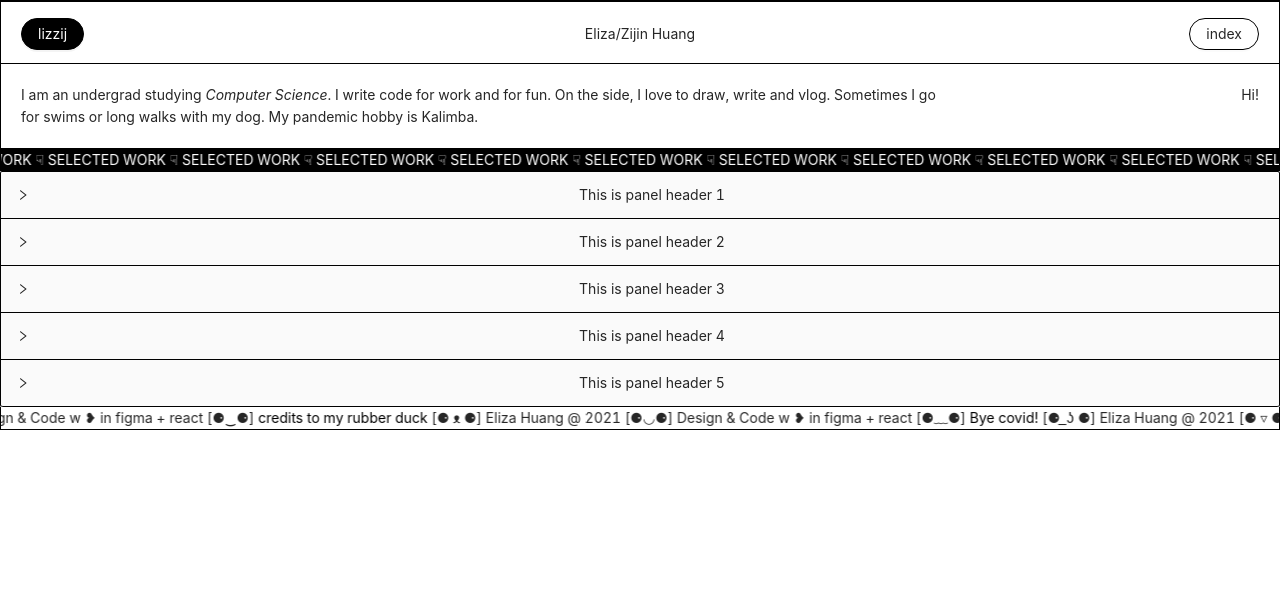
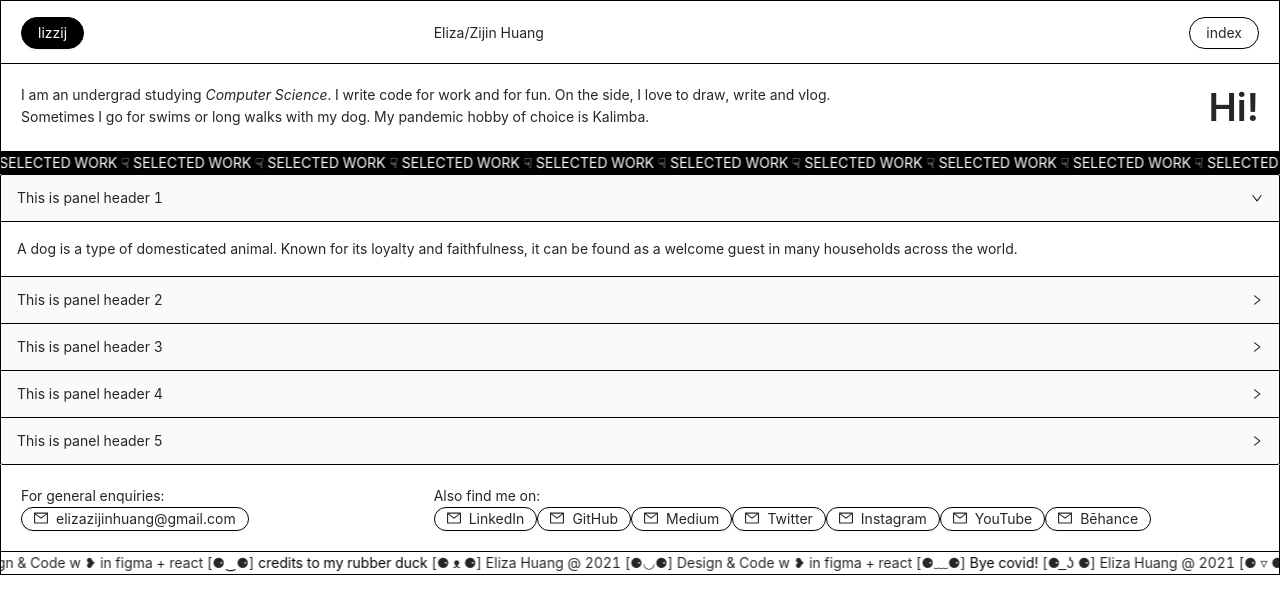
Before and after one commit to lizzij/Portfolio, a React (Create React App) app in the folder portfolio/: page / in a window 1280 px wide. Shown: the top 614 px of the page. Built offline with nearby package versions, Linux system fonts and the light colour scheme.

Commit message:
add contact

```diff
--- a/portfolio/src/App.js
+++ b/portfolio/src/App.js
@@ -4,6 +4,7 @@ import HeaderMenu from './components/HeaderMenu/index'
 import About from './components/About/index';
 import WorkHeaderMarquee from './components/WorkHeaderMarquee/index';
 import Work from './components/Work/index';
+import Contact from './components/Contact/index';
 import FooterMarquee from './components/FooterMarquee/index';
 
 const { Header, Footer, Content } = Layout;
@@ -23,6 +24,7 @@ function App() {
         </Content>
 
         <Footer className="Footer">
+          <Contact/>
           <FooterMarquee/>
         </Footer>
       </Layout>
--- a/portfolio/src/App.less
+++ b/portfolio/src/App.less
@@ -1,8 +1,4 @@
 @import '~antd/dist/antd.less';
-
-.App {
-  text-align: center;
-}
 
 .Header {
   padding: 0;
--- a/portfolio/src/components/About/index.js
+++ b/portfolio/src/components/About/index.js
@@ -1,14 +1,16 @@
 import './styles.css';
-import { Row, Col } from 'antd';
+import { Row, Col, Typography } from 'antd';
+
+const { Title } = Typography;
 
 function About() {
   return (
     <Row className="About">
-      <Col align="left" span={18}>I am an undergrad studying <i>Computer Science</i>.
+      <Col align="left" span={16}>I am an undergrad studying <i>Computer Science</i>.
     I write code for work and for fun. On the side, I love to draw, write and vlog.
-    Sometimes I go for swims or long walks with my dog. My pandemic hobby is Kalimba.</Col>
-      <Col align="right" size="large" span={2} offset={4}>
-        Hi!
+    Sometimes I go for swims or long walks with my dog. My pandemic hobby of choice is Kalimba.</Col>
+      <Col align="right" span={4} offset={4}>
+        <Title className="Greeting">Hi!</Title>
       </Col>
     </Row>
   );
--- a/portfolio/src/components/About/styles.css
+++ b/portfolio/src/components/About/styles.css
@@ -3,3 +3,7 @@
   border: 1px solid black;
   border-width: 0px 1px 0px 1px;
 }
+
+.Greeting {
+  margin-bottom: 0 !important;
+}
--- /dev/null
+++ b/portfolio/src/components/Contact/index.js
@@ -0,0 +1,26 @@
+import './styles.css';
+import { Row, Col, Button } from 'antd';
+import { MailOutlined } from '@ant-design/icons';
+
+function Contact() {
+  return (
+    <Row className="Contact">
+      <Col xs={8} sm={8} md={8} lg={8} xl={8}>
+        For general enquiries:<br/>
+        <Button shape="round" size="small" icon={<MailOutlined />}>elizazijinhuang@gmail.com</Button>
+      </Col>
+      <Col xs={16} sm={16} md={16} lg={16} xl={16}>
+        Also find me on:<br/>
+        <Button shape="round" size="small" icon={<MailOutlined />}>LinkedIn</Button>
+        <Button shape="round" size="small" icon={<MailOutlined />}>GitHub</Button>
+        <Button shape="round" size="small" icon={<MailOutlined />}>Medium</Button>
+        <Button shape="round" size="small" icon={<MailOutlined />}>Twitter</Button>
+        <Button shape="round" size="small" icon={<MailOutlined />}>Instagram</Button>
+        <Button shape="round" size="small" icon={<MailOutlined />}>YouTube</Button>
+        <Button shape="round" size="small" icon={<MailOutlined />}>Bēhance</Button>
+      </Col>
+    </Row>
+  );
+}
+
+export default Contact;
--- /dev/null
+++ b/portfolio/src/components/Contact/styles.css
@@ -0,0 +1,5 @@
+.Contact {
+  padding: 20px 20px 20px 20px;
+  border: 1px solid black;
+  border-width: 0px 0px 1px 0px;
+}
--- a/portfolio/src/components/HeaderMenu/index.js
+++ b/portfolio/src/components/HeaderMenu/index.js
@@ -5,7 +5,7 @@ function HeaderMenu() {
   return (
     <Row className="HeaderMenu">
       <Col align="left" span={8}>
-        <Button type="primary" shape="round" className="homeButton">lizzij</Button>
+        <Button type="primary" shape="round">lizzij</Button>
       </Col>
       <Col span={8}>Eliza/Zijin Huang</Col>
       <Col align="right" span={8}>
--- a/portfolio/src/components/HeaderMenu/styles.css
+++ b/portfolio/src/components/HeaderMenu/styles.css
@@ -1,5 +1,3 @@
 .HeaderMenu {
   padding: 0 20px 0 20px;
-  border: 1px solid black;
-  border-width: 1px 0 0 0;
 }
--- a/portfolio/src/components/Work/index.js
+++ b/portfolio/src/components/Work/index.js
@@ -12,7 +12,11 @@ const text = `
 
 function Work() {
   return (
-    <Collapse accordion>
+    <Collapse
+      accordion
+      defaultActiveKey={['1']}
+      expandIconPosition="right"
+    >
       <Panel header="This is panel header 1" key="1">
         <p>{text}</p>
       </Panel>
--- a/portfolio/src/components/Work/styles.css
+++ b/portfolio/src/components/Work/styles.css
@@ -0,0 +1,7 @@
+.Work {
+  text-align: left;
+}
+
+[data-theme="compact"] p, p {
+  margin: 0;
+}
--- a/portfolio/src/components/WorkHeaderMarquee/styles.css
+++ b/portfolio/src/components/WorkHeaderMarquee/styles.css
@@ -13,10 +13,10 @@
 .WorkHeaderMarquee span {
   display: inline-block;
   will-change: transform;
-  animation: workHeaderMarquee 42s linear infinite;
-  -moz-animation: workHeaderMarquee 42s linear infinite; /* Firefox */
-  -webkit-animation: workHeaderMarquee 42s linear infinite; /* Chrome and Safari */
-  -o-animation: workHeaderMarquee 42s linear infinite; /* Opera */
+  animation: workHeaderMarquee 100s linear infinite;
+  -moz-animation: workHeaderMarquee 100s linear infinite; /* Firefox */
+  -webkit-animation: workHeaderMarquee 100s linear infinite; /* Chrome and Safari */
+  -o-animation: workHeaderMarquee 100s linear infinite; /* Opera */
 }
 
 .WorkHeaderMarquee:hover span {
```
Also changed, not shown: 1 other file (tests, documents, lock files or other folders).
